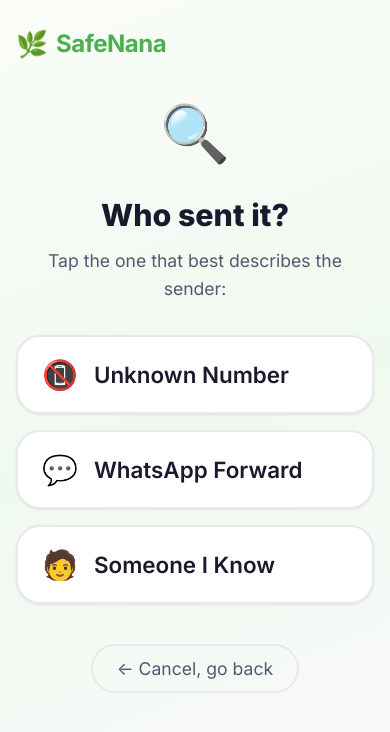
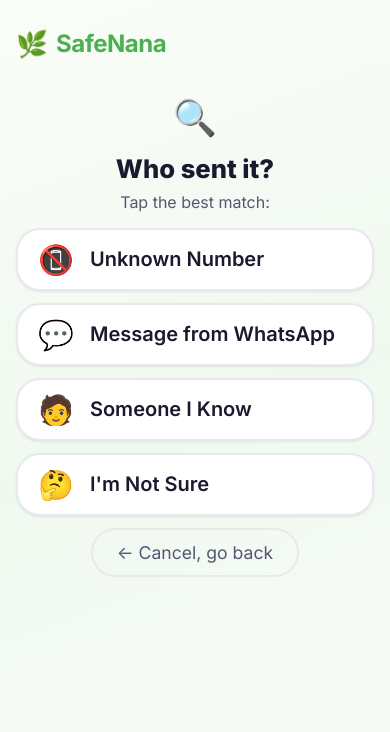
Before and after one commit to kains22/Safe-Nana-Frontend, a React (Vite) app: page /elderly in a window 390 px wide. Both pictures are taken after a click on the button "I got a suspicious message". Shown: the top 732 px of the page. Built offline with nearby package versions, Linux system fonts and the light colour scheme; no server answers.

Commit message:
Who sent it: clearer wording, I'm Not Sure option, fits small screens

```diff
--- a/src/components/ActivityFeed.jsx
+++ b/src/components/ActivityFeed.jsx
@@ -37,8 +37,9 @@ const UNKNOWN_CONFIG = {
 
 const SENDER_LABELS = {
   unknown_number: 'Unknown Number 📵',
-  whatsapp_forward: 'WhatsApp Forward 💬',
-  someone_i_know: 'Someone They Know 🧑'
+  whatsapp_forward: 'WhatsApp Message 💬',
+  someone_i_know: 'Someone They Know 🧑',
+  not_sure: 'Not Sure 🤔'
 }
 
 // Uses the viewer's own language/region for date format (UK, US, EU)
--- a/src/pages/AlertsPage.jsx
+++ b/src/pages/AlertsPage.jsx
@@ -5,7 +5,8 @@ import './AlertsPage.css'
 const SENDER_LABELS = {
   unknown_number: { label: 'Unknown Number', icon: '📵', color: 'red' },
   whatsapp_forward: { label: 'WhatsApp Forward', icon: '💬', color: 'amber' },
-  someone_i_know: { label: 'Someone They Know', icon: '🧑', color: 'blue' }
+  someone_i_know: { label: 'Someone They Know', icon: '🧑', color: 'blue' },
+  not_sure: { label: 'Not Sure', icon: '🤔', color: 'gray' }
 }
 
 function formatDateTime(dateStr) {
--- a/src/pages/ElderlyInterface.css
+++ b/src/pages/ElderlyInterface.css
@@ -443,5 +443,19 @@
   justify-content: center;
   box-shadow: 0 8px 24px rgba(153, 27, 27, 0.35);
 }
+
 .elderly-emergency-btn:active { transform: scale(0.97); }
 .elderly-emergency-number { font-size: 1.1rem; font-weight: 600; }
+
+/* "Who sent it?" screen: compact so Cancel fits without scrolling */
+.elderly-screen--compact .elderly-question-header { margin-bottom: var(--space-3); }
+.elderly-screen--compact .elderly-question-icon { font-size: 2.2rem; margin-bottom: var(--space-1); }
+.elderly-screen--compact .elderly-question-title { font-size: 1.6rem; margin-bottom: 0; }
+.elderly-screen--compact .elderly-question-sub { font-size: 1rem; }
+.elderly-screen--compact .elderly-choice-buttons { gap: var(--space-3); margin-bottom: var(--space-3); }
+.elderly-screen--compact .elderly-choice-btn {
+  padding: var(--space-3) var(--space-5);
+  min-height: 60px;
+  font-size: 1.25rem;
+}
+.elderly-screen--compact .elderly-btn-back { margin-top: 0; }
--- a/src/pages/ElderlyInterface.jsx
+++ b/src/pages/ElderlyInterface.jsx
@@ -233,12 +233,13 @@ export default function ElderlyInterface() {
       )}
 
       {/* SUSPICIOUS MESSAGE — CHOOSE SENDER */}
+      {/* SUSPICIOUS MESSAGE — CHOOSE SENDER */}
       {screen === SCREENS.SUSPICIOUS_CHOICE && (
-        <div className="elderly-screen animate-slide-up">
+        <div className="elderly-screen elderly-screen--compact animate-slide-up">
           <div className="elderly-question-header">
             <div className="elderly-question-icon">🔍</div>
             <h2 className="elderly-question-title">Who sent it?</h2>
-            <p className="elderly-question-sub">Tap the one that best describes the sender:</p>
+            <p className="elderly-question-sub">Tap the best match:</p>
           </div>
 
           <div className="elderly-choice-buttons">
@@ -258,7 +259,7 @@ export default function ElderlyInterface() {
               disabled={loading}
             >
               <span className="elderly-choice-icon">💬</span>
-              <span>WhatsApp Forward</span>
+              <span>Message from WhatsApp</span>
             </button>
             <button
               id="btn-sender-known"
@@ -268,6 +269,15 @@ export default function ElderlyInterface() {
             >
               <span className="elderly-choice-icon">🧑</span>
               <span>Someone I Know</span>
+            </button>
+            <button
+              id="btn-sender-notsure"
+              className="elderly-choice-btn"
+              onClick={() => handleSuspiciousReport('not_sure')}
+              disabled={loading}
+            >
+              <span className="elderly-choice-icon">🤔</span>
+              <span>I'm Not Sure</span>
             </button>
           </div>
 
```
